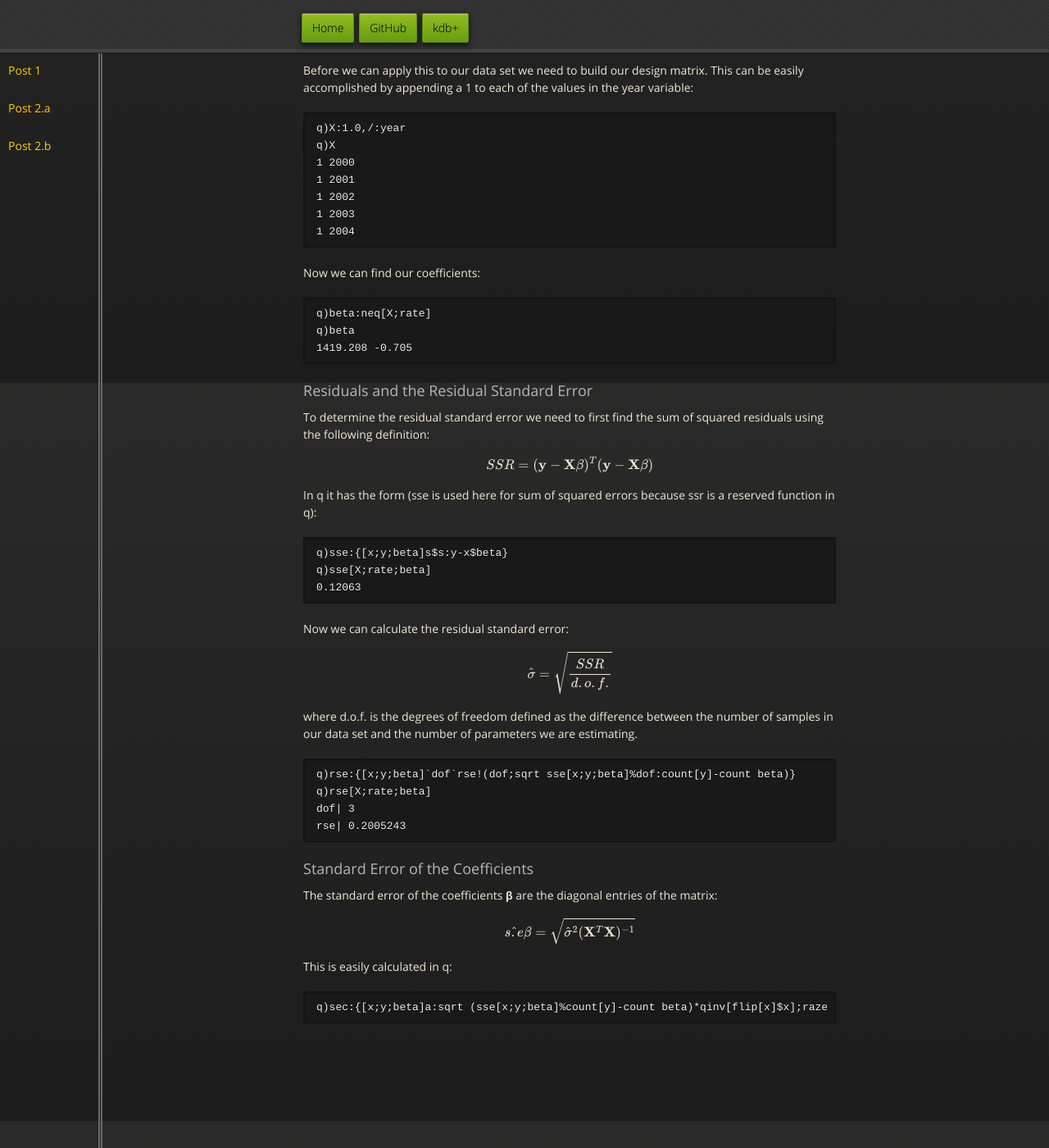
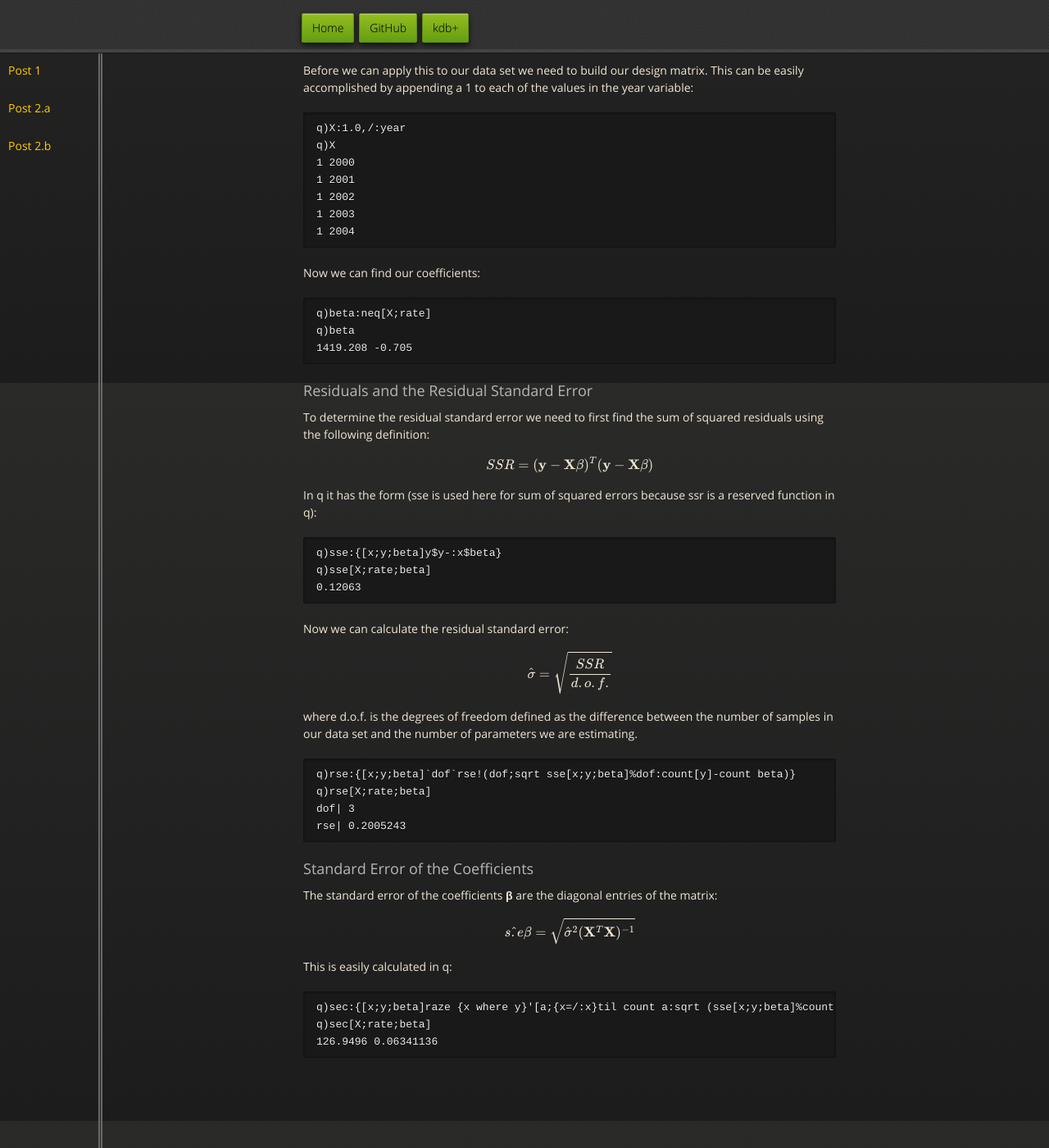
Before and after one commit to jpneill/jpneill.github.io, a Jekyll site: the page posts/Lin_Reg_b.html, which Jekyll copies as it is, in a window 1280 px wide and 1400 px high, scrolled down 1333 px. Shown: the whole window at 82% size. Built offline with Jekyll 4.4.1, drawn with Linux system fonts in a browser that asks for light colours; nearby versions of some CDN libraries; formulas are drawn with MathJax 3.

Commit message:
Update equations

```diff
--- a/posts/Lin_Reg_b.html
+++ b/posts/Lin_Reg_b.html
@@ -112,7 +112,7 @@ q)beta
         <p>To determine the residual standard error we need to first find the sum of squared residuals using the following definition:
         $$SSR=(\mathbf{y}-\mathbf{X}\beta)^T(\mathbf{y}-\mathbf{X\beta})$$ In q it has the form (sse is used here for sum of squared errors because ssr is a reserved function in q):</p>
 
-<pre><code>q)sse:{[x;y;beta]s$s:y-x$beta}
+<pre><code>q)sse:{[x;y;beta]y$y-:x$beta}
 q)sse[X;rate;beta]
 0.12063</code></pre>
 
@@ -130,7 +130,9 @@ rse| 0.2005243</code></pre>
         $$\hat{s.e}\beta=\sqrt{\hat{\sigma}^2(\mathbf{X}^T\mathbf{X})^{-1}}$$
         This is easily calculated in q:</p>
 
-<pre><code>q)sec:{[x;y;beta]a:sqrt (sse[x;y;beta]%count[y]-count beta)*qinv[flip[x]$x];raze {x where y}'[a;{x=/:x}til count a]}</code></pre>
+<pre><code>q)sec:{[x;y;beta]raze {x where y}'[a;{x=/:x}til count a:sqrt (sse[x;y;beta]%count[y]-count beta)*qinv[flip[x]$x]]}
+q)sec[X;rate;beta]
+126.9496 0.06341136</code></pre>
 
       </section>
     </div>
```
